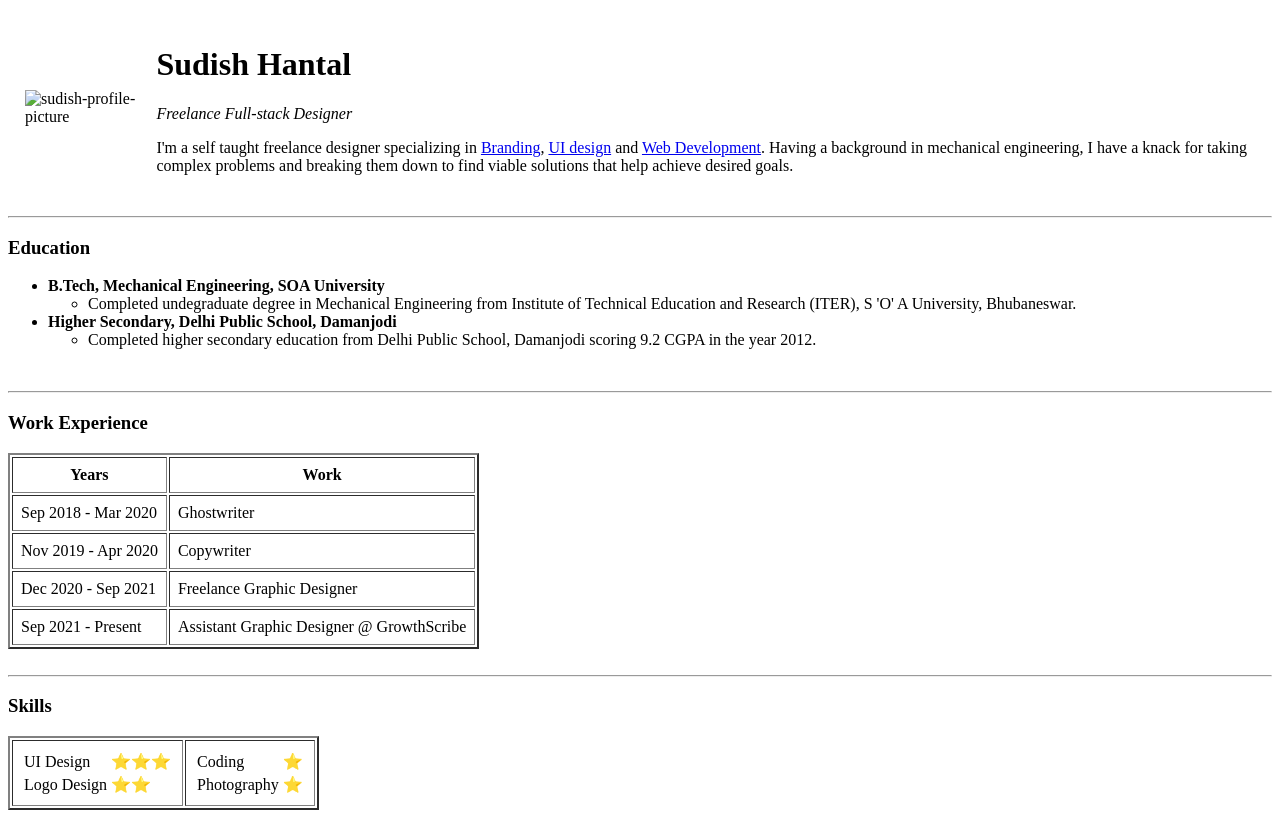
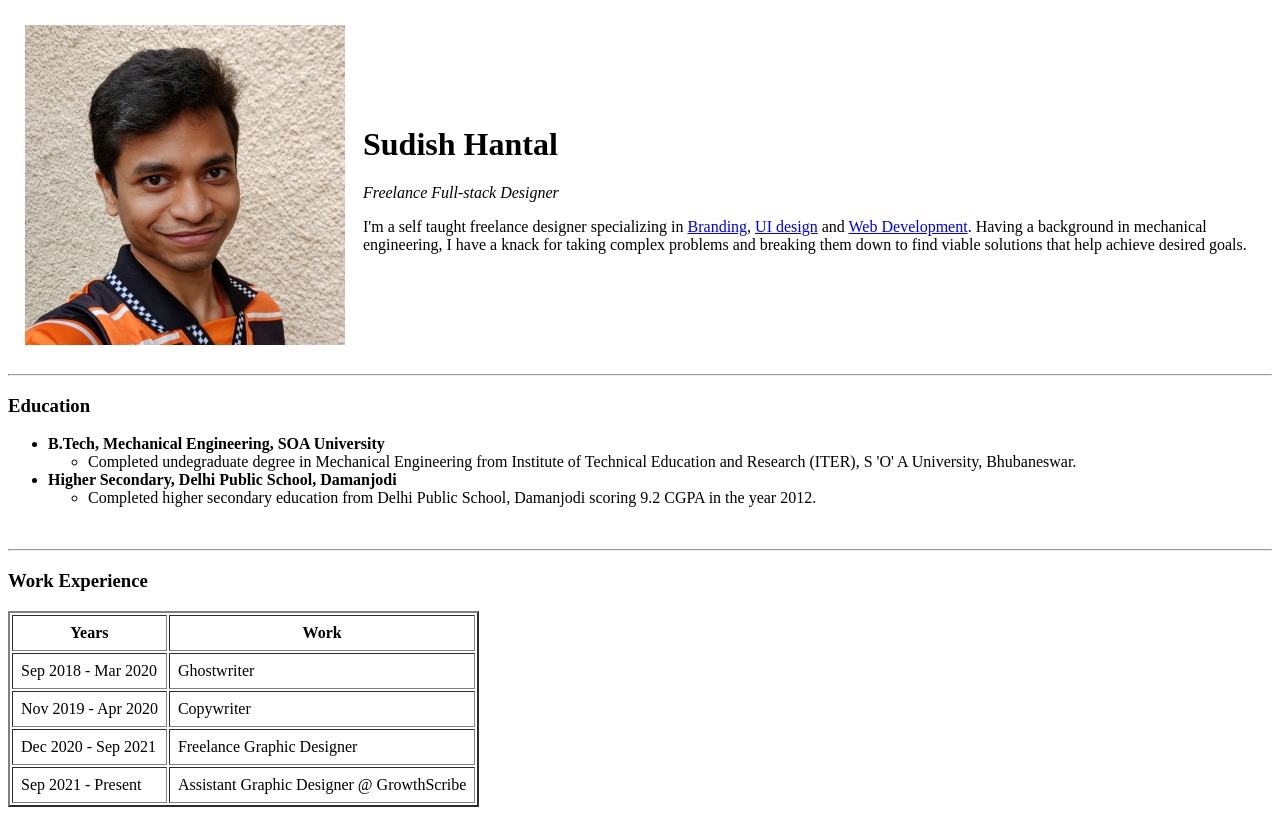
Before and after one commit to sudishh/cv, a plain HTML site: page index.html in a window 1280 px wide. Shown: the top 813 px of the page. Drawn offline with Linux system fonts and the light colour scheme.

Commit message:
added jpg extension

```diff
--- a/index.html
+++ b/index.html
@@ -7,7 +7,7 @@
     <table cellspacing="16">
         <tr>
             <td>
-                <img src="images/sudish-profile-pic-320px" alt="sudish-profile-picture">
+                <img src="images/sudish-profile-pic-320px.jpg" alt="sudish-profile-picture">
             </td>
             <td>
                 <h1>Sudish Hantal</h1>
```
